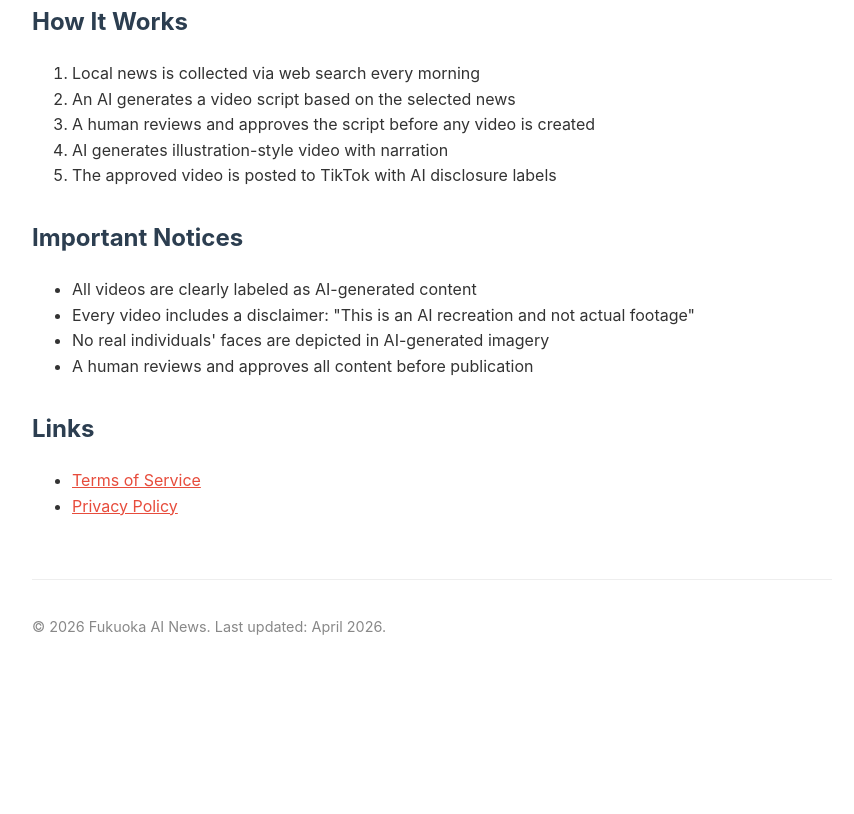
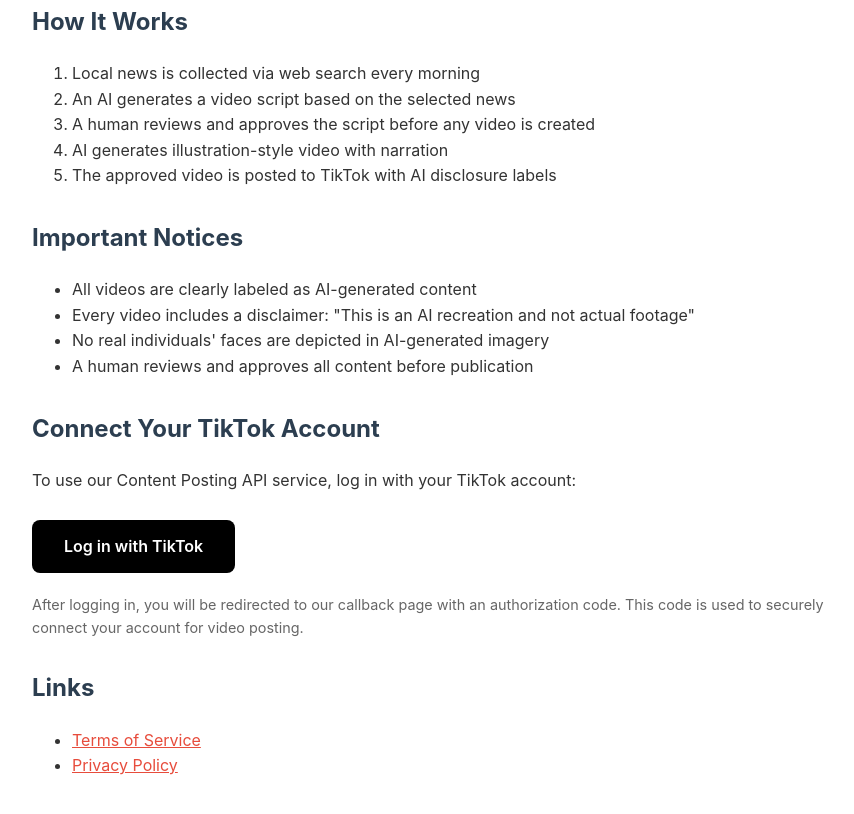
Before and after one commit to fukuoka-ai-news/fukuoka-ai-news.github.io, a plain HTML site: page index.html in a window 1280 px wide. Shown: the part 364-1178 px from the top of the page, without its empty margins (208-1062 px from the left). Before the commit the page ends 1056 px from the top, so only its background shows below. Drawn offline with Linux system fonts and the light colour scheme.

Commit message:
Update index.html

```diff
--- a/index.html
+++ b/index.html
@@ -10,6 +10,9 @@
         h2 { margin-top: 30px; color: #2c3e50; }
         a { color: #e74c3c; }
         .footer { margin-top: 60px; padding-top: 20px; border-top: 1px solid #eee; font-size: 0.9em; color: #888; }
+        .tiktok-login-btn { display: inline-block; background: #000; color: #fff; padding: 14px 32px; border-radius: 8px; text-decoration: none; font-size: 16px; font-weight: 600; margin: 10px 0; }
+        .tiktok-login-btn:hover { background: #333; }
+        .login-note { font-size: 0.9em; color: #666; margin-top: 10px; }
     </style>
 </head>
 <body>
@@ -36,6 +39,11 @@
         <li>A human reviews and approves all content before publication</li>
     </ul>
 
+    <h2>Connect Your TikTok Account</h2>
+    <p>To use our Content Posting API service, log in with your TikTok account:</p>
+    <a href="https://www.tiktok.com/v2/auth/authorize/?client_key=awsszhboiviefw6c&scope=user.info.basic,video.upload,video.publish&response_type=code&redirect_uri=https://fukuoka-ai-news.github.io/callback&state=fukuoka_ai_news" class="tiktok-login-btn">Log in with TikTok</a>
+    <p class="login-note">After logging in, you will be redirected to our callback page with an authorization code. This code is used to securely connect your account for video posting.</p>
+
     <h2>Links</h2>
     <ul>
         <li><a href="terms.html">Terms of Service</a></li>
```
